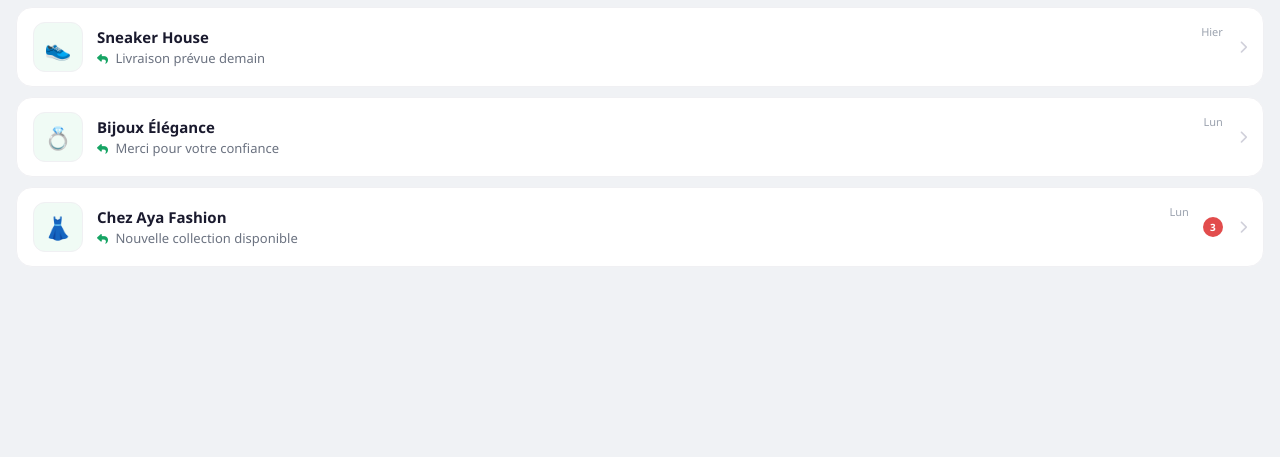
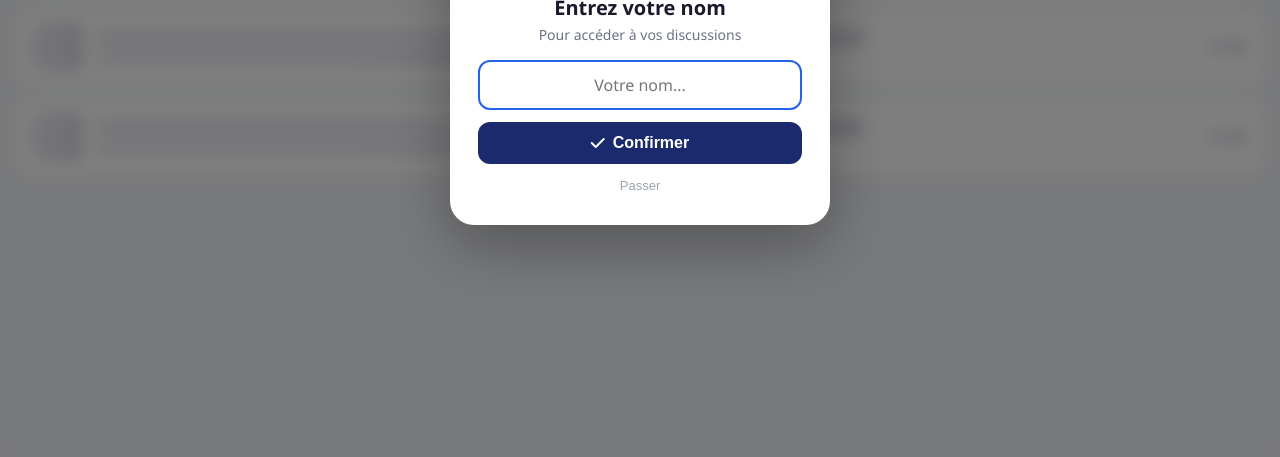
Before and after one commit to ivanipote/serveur, a website: page public/seller/html/chat-seller.html in a window 1280 px wide. Shown: the part 343-800 px from the top of the page. Drawn offline with Linux system fonts and the light colour scheme.

Commit message:
feat(chat): page discussions connectée + username

```diff
--- a/public/seller/html/chat-seller.html
+++ b/public/seller/html/chat-seller.html
@@ -28,7 +28,6 @@
             max-height: 100vh;
         }
 
-        /* ===== HEADER ===== */
         .page-header {
             background: #17A464;
             padding: 12px 20px;
@@ -81,7 +80,6 @@
             font-size: 16px;
         }
 
-        /* ===== MAIN ===== */
         .page-main {
             flex: 1;
             overflow-y: auto;
@@ -97,9 +95,6 @@
             border-radius: 10px;
         }
 
-        /* ==========================================
-           LISTE DES DISCUSSIONS
-           ========================================== */
         .discussion-list {
             display: flex;
             flex-direction: column;
@@ -125,11 +120,6 @@
         .discussion-item:nth-child(3) { animation-delay: 0.06s; }
         .discussion-item:nth-child(4) { animation-delay: 0.08s; }
         .discussion-item:nth-child(5) { animation-delay: 0.10s; }
-        .discussion-item:nth-child(6) { animation-delay: 0.12s; }
-        .discussion-item:nth-child(7) { animation-delay: 0.14s; }
-        .discussion-item:nth-child(8) { animation-delay: 0.16s; }
-        .discussion-item:nth-child(9) { animation-delay: 0.18s; }
-        .discussion-item:nth-child(10) { animation-delay: 0.20s; }
 
         @keyframes fadeInUp {
             from { opacity: 0; transform: translateY(12px); }
@@ -221,9 +211,6 @@
             margin-left: 2px;
         }
 
-        /* ==========================================
-           SKELETON LOADER
-           ========================================== */
         .skeleton-loader {
             display: flex;
             flex-direction: column;
@@ -284,9 +271,6 @@
             100% { background-position: 200% 0; }
         }
 
-        /* ==========================================
-           EMPTY STATE
-           ========================================== */
         .empty-state {
             text-align: center;
             padding: 60px 20px;
@@ -311,9 +295,112 @@
             color: #9CA3AF;
         }
 
-        /* ==========================================
-           RESPONSIVE
-           ========================================== */
+        .username-overlay {
+            position: fixed;
+            top: 0;
+            left: 0;
+            width: 100%;
+            height: 100%;
+            background: rgba(0, 0, 0, 0.5);
+            backdrop-filter: blur(8px);
+            z-index: 300;
+            display: none;
+            justify-content: center;
+            align-items: center;
+            padding: 20px;
+        }
+
+        .username-overlay.active {
+            display: flex;
+        }
+
+        .username-box {
+            background: white;
+            border-radius: 24px;
+            padding: 32px 28px 28px 28px;
+            max-width: 380px;
+            width: 100%;
+            text-align: center;
+            box-shadow: 0 20px 60px rgba(0, 0, 0, 0.3);
+            animation: scaleIn 0.3s ease;
+        }
+
+        @keyframes scaleIn {
+            from { transform: scale(0.9); opacity: 0; }
+            to { transform: scale(1); opacity: 1; }
+        }
+
+        .username-icon {
+            font-size: 48px;
+            margin-bottom: 8px;
+        }
+
+        .username-box h3 {
+            font-size: 20px;
+            font-weight: 700;
+            color: #1a1a2e;
+            margin-bottom: 4px;
+        }
+
+        .username-box p {
+            font-size: 14px;
+            color: #6B7280;
+            margin-bottom: 16px;
+        }
+
+        .username-input {
+            width: 100%;
+            padding: 12px 16px;
+            border: 2px solid #DBEAFE;
+            border-radius: 12px;
+            font-size: 16px;
+            outline: none;
+            transition: border-color 0.3s;
+            text-align: center;
+            font-family: 'Segoe UI', Tahoma, sans-serif;
+        }
+
+        .username-input:focus {
+            border-color: #2563EB;
+        }
+
+        .username-btn {
+            width: 100%;
+            padding: 12px;
+            background: #1a2a6c;
+            color: white;
+            border: none;
+            border-radius: 12px;
+            font-size: 16px;
+            font-weight: 700;
+            cursor: pointer;
+            transition: all 0.3s;
+            margin-top: 12px;
+            display: flex;
+            align-items: center;
+            justify-content: center;
+            gap: 8px;
+        }
+
+        .username-btn:hover {
+            background: #0d1a4a;
+            transform: scale(1.02);
+        }
+
+        .username-skip {
+            background: none;
+            border: none;
+            color: #9CA3AF;
+            font-size: 13px;
+            cursor: pointer;
+            margin-top: 10px;
+            padding: 4px 12px;
+            transition: color 0.2s;
+        }
+
+        .username-skip:hover {
+            color: #6B7280;
+        }
 
         @media (max-width: 768px) {
             .page-header {
@@ -408,12 +495,17 @@
                 width: 30px;
                 height: 12px;
             }
+            .username-box {
+                padding: 24px 18px 20px 18px;
+            }
+            .username-box h3 {
+                font-size: 17px;
+            }
         }
     </style>
 </head>
 <body>
 
-    <!-- ===== HEADER ===== -->
     <header class="page-header">
         <button class="back-btn" onclick="window.location.href='/dashboard'">
             <i class="fas fa-arrow-left"></i>
@@ -422,10 +514,8 @@
         <div style="width:40px;"></div>
     </header>
 
-    <!-- ===== MAIN ===== -->
     <main class="page-main" id="pageMain">
 
-        <!-- SKELETON LOADER -->
         <div class="skeleton-loader" id="skeletonLoader">
             <div class="skeleton-item"><div class="skeleton-avatar"></div><div class="skeleton-body"><div class="skeleton-line"></div><div class="skeleton-line short"></div></div><div class="skeleton-time"></div></div>
             <div class="skeleton-item"><div class="skeleton-avatar"></div><div class="skeleton-body"><div class="skeleton-line"></div><div class="skeleton-line short"></div></div><div class="skeleton-time"></div></div>
@@ -434,15 +524,28 @@
             <div class="skeleton-item"><div class="skeleton-avatar"></div><div class="skeleton-body"><div class="skeleton-line"></div><div class="skeleton-line short"></div></div><div class="skeleton-time"></div></div>
         </div>
 
-        <!-- LISTE DES DISCUSSIONS -->
         <div class="discussion-list" id="discussionList" style="display:none;"></div>
 
     </main>
 
+    <!-- OVERLAY USERNAME -->
+    <div class="username-overlay" id="usernameOverlay">
+        <div class="username-box">
+            <div class="username-icon">👤</div>
+            <h3>Entrez votre nom</h3>
+            <p>Pour accéder à vos discussions</p>
+            <input type="text" class="username-input" id="usernameInput" placeholder="Votre nom..." maxlength="30" />
+            <button class="username-btn" id="usernameConfirmBtn">
+                <i class="fas fa-check"></i> Confirmer
+            </button>
+            <button class="username-skip" id="usernameSkipBtn">Passer</button>
+        </div>
+    </div>
+
     <script>
         document.addEventListener('DOMContentLoaded', function() {
 
-            console.log('✅ Chat Seller - Liste des discussions');
+            console.log('✅ Chat Seller - Version connectée');
 
             // ==========================================
             // RÉFÉRENCES
@@ -451,35 +554,111 @@
             const skeletonLoader = document.getElementById('skeletonLoader');
             const discussionList = document.getElementById('discussionList');
 
+            const usernameOverlay = document.getElementById('usernameOverlay');
+            const usernameInput = document.getElementById('usernameInput');
+            const usernameConfirmBtn = document.getElementById('usernameConfirmBtn');
+            const usernameSkipBtn = document.getElementById('usernameSkipBtn');
+
+            const SELLER_API_URL = 'https://nature-plus-seller.onrender.com';
+            const USERNAME_KEY = 'complus_username';
+
+            let currentUsername = null;
+
             // ==========================================
-            // URL DU SERVEUR
+            // GESTION DU USERNAME
             // ==========================================
 
-            const SELLER_API_URL = 'https://nature-plus-seller.onrender.com';
+            function getUsername() {
+                if (currentUsername) return currentUsername;
+                const stored = localStorage.getItem(USERNAME_KEY);
+                if (stored) {
+                    currentUsername = stored;
+                    return currentUsername;
+                }
+                return null;
+            }
 
-            // ==========================================
-            // RÉCUPÉRER L'ID DE LA BOUTIQUE DEPUIS L'URL
-            // ==========================================
+            function setUsername(name) {
+                currentUsername = name.trim();
+                localStorage.setItem(USERNAME_KEY, currentUsername);
+            }
 
-            const urlParams = new URLSearchParams(window.location.search);
-            const shopId = urlParams.get('id');
+            function showUsernameOverlay() {
+                usernameInput.value = getUsername() || '';
+                usernameOverlay.classList.add('active');
+                setTimeout(() => usernameInput.focus(), 300);
+            }
+
+            function hideUsernameOverlay() {
+                usernameOverlay.classList.remove('active');
+            }
+
+            usernameConfirmBtn.addEventListener('click', function() {
+                const name = usernameInput.value.trim();
+                if (name.length > 0) {
+                    setUsername(name);
+                    hideUsernameOverlay();
+                    loadDiscussions();
+                } else {
+                    usernameInput.style.borderColor = '#E24C4C';
+                    setTimeout(() => usernameInput.style.borderColor = '', 1000);
+                }
+            });
+
+            usernameInput.addEventListener('keydown', function(e) {
+                if (e.key === 'Enter') {
+                    usernameConfirmBtn.click();
+                }
+            });
+
+            usernameSkipBtn.addEventListener('click', function() {
+                hideUsernameOverlay();
+                loadDiscussions();
+            });
 
             // ==========================================
             // CHARGER LES DISCUSSIONS
             // ==========================================
 
             async function loadDiscussions() {
+                const username = getUsername();
+
+                if (!username) {
+                    skeletonLoader.style.display = 'none';
+                    discussionList.style.display = 'flex';
+                    discussionList.innerHTML = `
+                        <div class="empty-state">
+                            <i class="fas fa-user-circle"></i>
+                            <h3>Identifiez-vous</h3>
+                            <p>Entrez votre nom pour voir vos discussions.</p>
+                            <button onclick="showUsernameOverlay()" style="margin-top:12px;padding:10px 24px;background:#1a2a6c;color:white;border:none;border-radius:30px;font-size:14px;font-weight:600;cursor:pointer;">
+                                <i class="fas fa-user"></i> Entrer mon nom
+                            </button>
+                        </div>
+                    `;
+                    return;
+                }
+
                 try {
+                    skeletonLoader.style.display = 'flex';
+                    discussionList.style.display = 'none';
+
                     // Appel API pour récupérer les discussions
-                    // Pour l'instant, on utilise des données de démonstration
-                    // TODO: remplacer par fetch(SELLER_API_URL + '/api/seller/discussions')
+                    const res = await fetch(SELLER_API_URL + '/api/seller/discussions?username=' + encodeURIComponent(username));
+
+                    if (!res.ok) {
+                        throw new Error('Erreur chargement discussions');
+                    }
+
+                    const data = await res.json();
 
                     skeletonLoader.style.display = 'none';
 
-                    // Données de démonstration
-                    const discussions = getDemoDiscussions();
-
-                    if (discussions.length === 0) {
+                    if (data.success && data.discussions && data.discussions.length > 0) {
+                        discussionList.style.display = 'flex';
+                        renderDiscussions(data.discussions);
+                    } else {
+                        discussionList.style.display = 'flex';
                         discussionList.innerHTML = `
                             <div class="empty-state">
                                 <i class="fas fa-comment-slash"></i>
@@ -487,73 +666,23 @@
                                 <p>Vous n'avez pas encore de messages.</p>
                             </div>
                         `;
-                        return;
                     }
 
+                } catch (error) {
+                    console.error('❌ Erreur:', error);
+                    skeletonLoader.style.display = 'none';
                     discussionList.style.display = 'flex';
-                    renderDiscussions(discussions);
-
-                } catch (error) {
-                    console.error('❌ Erreur chargement discussions:', error);
-                    skeletonLoader.style.display = 'none';
                     discussionList.innerHTML = `
                         <div class="empty-state">
                             <i class="fas fa-exclamation-circle"></i>
                             <h3>Erreur de chargement</h3>
                             <p>Impossible de charger vos messages.</p>
+                            <button onclick="loadDiscussions()" style="margin-top:12px;padding:10px 24px;background:#17A464;color:white;border:none;border-radius:30px;font-size:14px;font-weight:600;cursor:pointer;">
+                                <i class="fas fa-sync-alt"></i> Réessayer
+                            </button>
                         </div>
                     `;
                 }
-            }
-
-            // ==========================================
-            // DONNÉES DE DÉMONSTRATION
-            // ==========================================
-
-            function getDemoDiscussions() {
-                return [{
-                    id: 1,
-                    shopName: 'Boutique Koffi',
-                    shopAvatar: '🛒',
-                    lastMessage: 'Merci pour votre commande !',
-                    time: '14:30',
-                    unread: 2
-                }, {
-                    id: 2,
-                    shopName: 'Tech Store CI',
-                    shopAvatar: '📱',
-                    lastMessage: 'Oui, le produit est disponible',
-                    time: '12:15',
-                    unread: 0
-                }, {
-                    id: 3,
-                    shopName: 'Beauté & Co',
-                    shopAvatar: '💄',
-                    lastMessage: 'Je vous envoie la facture',
-                    time: 'Hier',
-                    unread: 1
-                }, {
-                    id: 4,
-                    shopName: 'Sneaker House',
-                    shopAvatar: '👟',
-                    lastMessage: 'Livraison prévue demain',
-                    time: 'Hier',
-                    unread: 0
-                }, {
-                    id: 5,
-                    shopName: 'Bijoux Élégance',
-                    shopAvatar: '💍',
-                    lastMessage: 'Merci pour votre confiance',
-                    time: 'Lun',
-                    unread: 0
-                }, {
-                    id: 6,
-                    shopName: 'Chez Aya Fashion',
-                    shopAvatar: '👗',
-                    lastMessage: 'Nouvelle collection disponible',
-                    time: 'Lun',
-                    unread: 3
-                }];
             }
 
             // ==========================================
@@ -563,12 +692,12 @@
             function renderDiscussions(discussions) {
                 discussionList.innerHTML = discussions.map(d => `
                     <div class="discussion-item" onclick="openDiscussion(${d.id})">
-                        <div class="avatar">${d.shopAvatar}</div>
+                        <div class="avatar">${d.shop_avatar || '🛒'}</div>
                         <div class="info">
-                            <div class="name">${d.shopName}</div>
-                            <div class="last-message"><i class="fas fa-reply"></i> ${d.lastMessage}</div>
+                            <div class="name">${d.shop_name}</div>
+                            <div class="last-message"><i class="fas fa-reply"></i> ${d.last_message || 'Aucun message'}</div>
                         </div>
-                        <span class="time">${d.time}</span>
+                        <span class="time">${d.time || ''}</span>
                         ${d.unread > 0 ? `<span class="badge-unread">${d.unread}</span>` : ''}
                         <i class="fas fa-chevron-right chevron"></i>
                     </div>
@@ -580,14 +709,23 @@
             // ==========================================
 
             window.openDiscussion = function(id) {
-                window.location.href = '/discussion.html?id=' + id + (shopId ? '&shop=' + shopId : '');
+                const username = getUsername();
+                window.location.href = '/discussion.html?id=' + id + '&user=' + encodeURIComponent(username || '');
             };
 
             // ==========================================
             // INIT
             // ==========================================
 
-            loadDiscussions();
+            // Vérifier si un username existe
+            const username = getUsername();
+            if (!username) {
+                // Afficher l'overlay après un court délai
+                setTimeout(() => showUsernameOverlay(), 500);
+            } else {
+                loadDiscussions();
+            }
+
             console.log('✅ Chat Seller - Prêt');
 
         });
```
Also changed, not shown: server-seller.js (+38 -0 lines).
